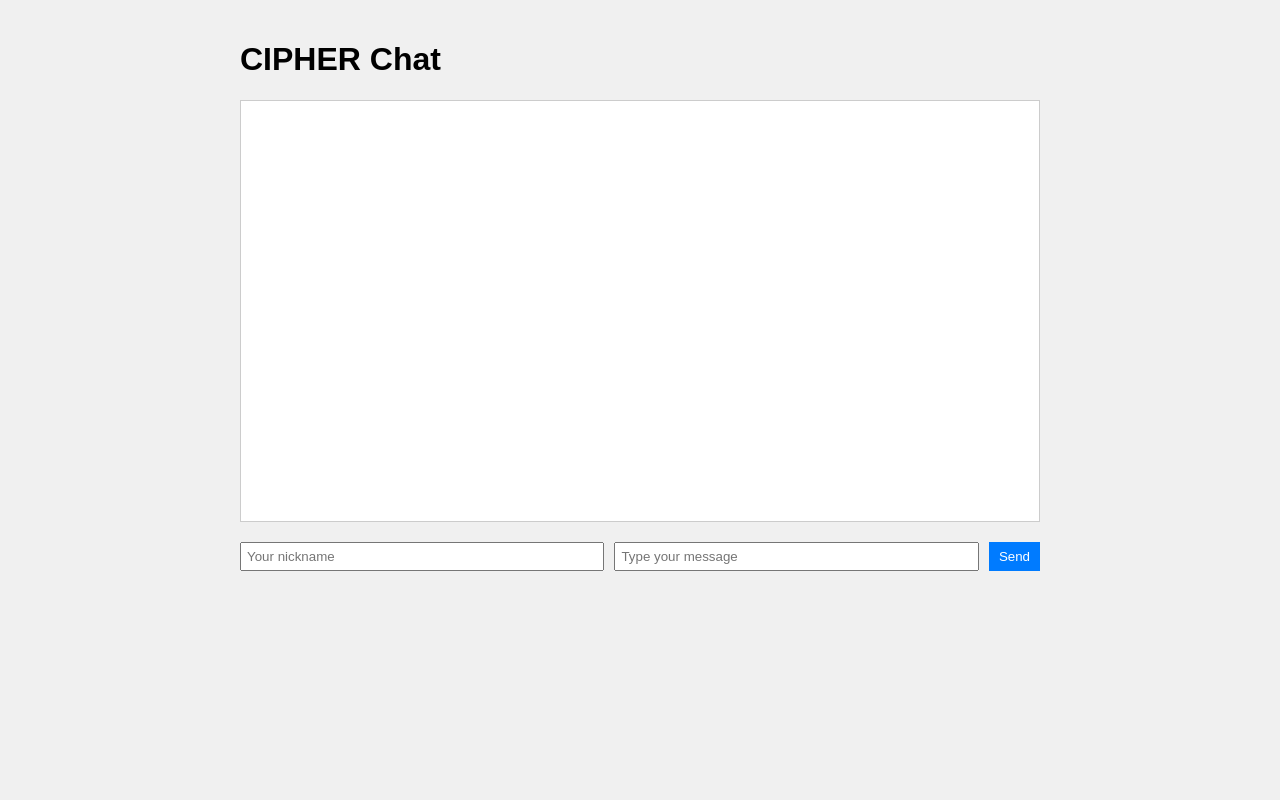
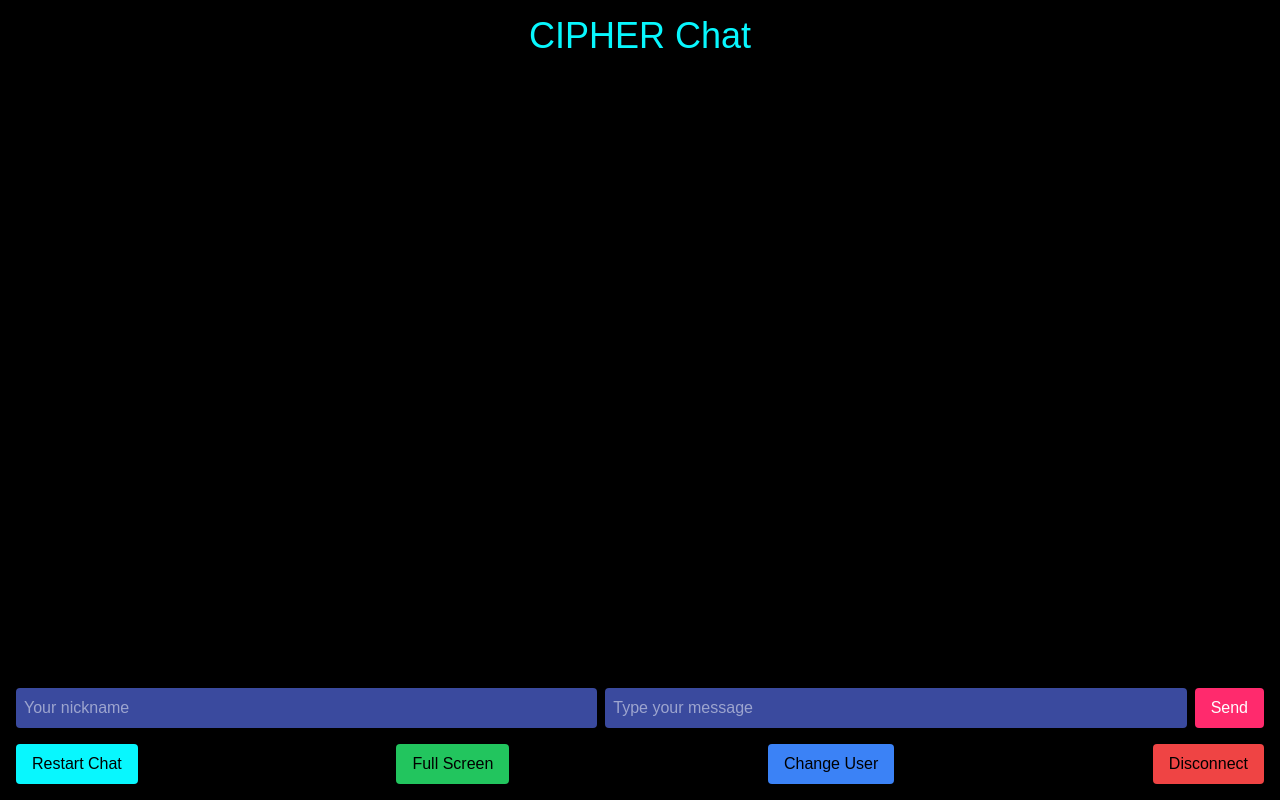
Before and after one commit to Jerieth/CIPHER, a Flask app: page / in a window 1280 px wide. Run offline with Flask 3, Linux system fonts and the light colour scheme; some libraries are stand-ins or nearby versions.

Commit message:
Agent step completed: Revert the repository to checkpoint be81cadc

```diff
--- a/static/css/output.css
+++ b/static/css/output.css
@@ -554,18 +554,203 @@ video {
   display: none;
 }
 
+.container {
+  width: 100%;
+}
+
+@media (min-width: 640px) {
+  .container {
+    max-width: 640px;
+  }
+}
+
+@media (min-width: 768px) {
+  .container {
+    max-width: 768px;
+  }
+}
+
+@media (min-width: 1024px) {
+  .container {
+    max-width: 1024px;
+  }
+}
+
+@media (min-width: 1280px) {
+  .container {
+    max-width: 1280px;
+  }
+}
+
+@media (min-width: 1536px) {
+  .container {
+    max-width: 1536px;
+  }
+}
+
 .static {
   position: static;
+}
+
+.mx-auto {
+  margin-left: auto;
+  margin-right: auto;
+}
+
+.mb-4 {
+  margin-bottom: 1rem;
 }
 
 .flex {
   display: flex;
 }
 
+.h-screen {
+  height: 100vh;
+}
+
 .flex-grow {
   flex-grow: 1;
 }
 
-.border {
-  border-width: 1px;
+.flex-col {
+  flex-direction: column;
 }
+
+.justify-between {
+  justify-content: space-between;
+}
+
+.gap-2 {
+  gap: 0.5rem;
+}
+
+.overflow-y-auto {
+  overflow-y: auto;
+}
+
+.rounded {
+  border-radius: 0.25rem;
+}
+
+.rounded-lg {
+  border-radius: 0.5rem;
+}
+
+.bg-black {
+  --tw-bg-opacity: 1;
+  background-color: rgb(0 0 0 / var(--tw-bg-opacity));
+}
+
+.bg-blue-500 {
+  --tw-bg-opacity: 1;
+  background-color: rgb(59 130 246 / var(--tw-bg-opacity));
+}
+
+.bg-cosmic-blue {
+  --tw-bg-opacity: 1;
+  background-color: rgb(58 74 158 / var(--tw-bg-opacity));
+}
+
+.bg-deep-space {
+  --tw-bg-opacity: 1;
+  background-color: rgb(0 0 0 / var(--tw-bg-opacity));
+}
+
+.bg-green-500 {
+  --tw-bg-opacity: 1;
+  background-color: rgb(34 197 94 / var(--tw-bg-opacity));
+}
+
+.bg-neon-cyan {
+  --tw-bg-opacity: 1;
+  background-color: rgb(8 247 254 / var(--tw-bg-opacity));
+}
+
+.bg-neon-pink {
+  --tw-bg-opacity: 1;
+  background-color: rgb(255 42 109 / var(--tw-bg-opacity));
+}
+
+.bg-red-500 {
+  --tw-bg-opacity: 1;
+  background-color: rgb(239 68 68 / var(--tw-bg-opacity));
+}
+
+.bg-opacity-75 {
+  --tw-bg-opacity: 0.75;
+}
+
+.p-2 {
+  padding: 0.5rem;
+}
+
+.p-4 {
+  padding: 1rem;
+}
+
+.px-4 {
+  padding-left: 1rem;
+  padding-right: 1rem;
+}
+
+.py-2 {
+  padding-top: 0.5rem;
+  padding-bottom: 0.5rem;
+}
+
+.text-center {
+  text-align: center;
+}
+
+.font-orbitron {
+  font-family: Orbitron, sans-serif;
+}
+
+.text-4xl {
+  font-size: 2.25rem;
+  line-height: 2.5rem;
+}
+
+.text-deep-space {
+  --tw-text-opacity: 1;
+  color: rgb(0 0 0 / var(--tw-text-opacity));
+}
+
+.text-neon-cyan {
+  --tw-text-opacity: 1;
+  color: rgb(8 247 254 / var(--tw-text-opacity));
+}
+
+.text-star-white {
+  --tw-text-opacity: 1;
+  color: rgb(255 255 255 / var(--tw-text-opacity));
+}
+
+.placeholder-star-white::-moz-placeholder {
+  --tw-placeholder-opacity: 1;
+  color: rgb(255 255 255 / var(--tw-placeholder-opacity));
+}
+
+.placeholder-star-white::placeholder {
+  --tw-placeholder-opacity: 1;
+  color: rgb(255 255 255 / var(--tw-placeholder-opacity));
+}
+
+.placeholder-opacity-50::-moz-placeholder {
+  --tw-placeholder-opacity: 0.5;
+}
+
+.placeholder-opacity-50::placeholder {
+  --tw-placeholder-opacity: 0.5;
+}
+
+.transition-colors {
+  transition-property: color, background-color, border-color, text-decoration-color, fill, stroke;
+  transition-timing-function: cubic-bezier(0.4, 0, 0.2, 1);
+  transition-duration: 150ms;
+}
+
+.hover\:bg-opacity-80:hover {
+  --tw-bg-opacity: 0.8;
+}
--- a/static/js/chat.js
+++ b/static/js/chat.js
@@ -1,23 +1,70 @@
-
 document.addEventListener('DOMContentLoaded', () => {
     const socket = io();
     const chatMessages = document.getElementById('chat-messages');
     const messageForm = document.getElementById('message-form');
     const messageInput = document.getElementById('message-input');
     const nicknameInput = document.getElementById('nickname-input');
+    const changeUserBtn = document.getElementById('change-user-btn');
+    const restartChatBtn = document.getElementById('restart-chat-btn');
+    const fullScreenBtn = document.getElementById('full-screen-btn');
+    const disconnectBtn = document.getElementById('disconnect-btn');
+
+    let isUsernameLocked = false;
 
     messageForm.addEventListener('submit', (e) => {
         e.preventDefault();
         if (messageInput.value && nicknameInput.value) {
             socket.emit('send_message', { message: messageInput.value, nickname: nicknameInput.value });
             messageInput.value = '';
+            if (!isUsernameLocked) {
+                nicknameInput.readOnly = true;
+                isUsernameLocked = true;
+            }
         }
     });
 
     socket.on('receive_message', (data) => {
         const messageElement = document.createElement('div');
+        messageElement.classList.add('message', data.nickname === 'CIPHER' ? 'cipher-message' : 'user-message');
         messageElement.textContent = `${data.nickname}: ${data.message}`;
         chatMessages.appendChild(messageElement);
         chatMessages.scrollTop = chatMessages.scrollHeight;
     });
+
+    changeUserBtn.addEventListener('click', () => {
+        nicknameInput.readOnly = false;
+        isUsernameLocked = false;
+        nicknameInput.value = '';
+        nicknameInput.focus();
+    });
+
+    restartChatBtn.addEventListener('click', () => {
+        chatMessages.innerHTML = '';
+        nicknameInput.readOnly = false;
+        isUsernameLocked = false;
+        nicknameInput.value = '';
+        nicknameInput.focus();
+        socket.emit('restart_chat');
+    });
+
+    fullScreenBtn.addEventListener('click', () => {
+        if (!document.fullscreenElement) {
+            document.documentElement.requestFullscreen();
+        } else {
+            document.exitFullscreen();
+        }
+    });
+
+    disconnectBtn.addEventListener('click', () => {
+        socket.disconnect();
+        chatMessages.innerHTML += '<div class="system-message">Disconnected from server</div>';
+    });
+
+    socket.on('connect', () => {
+        chatMessages.innerHTML += '<div class="system-message">Connected to server</div>';
+    });
+
+    socket.on('disconnect', () => {
+        chatMessages.innerHTML += '<div class="system-message">Disconnected from server</div>';
+    });
 });
--- a/templates/index.html
+++ b/templates/index.html
@@ -1,4 +1,3 @@
-
 <!DOCTYPE html>
 <html lang="en">
 <head>
@@ -6,47 +5,24 @@
     <meta name="viewport" content="width=device-width, initial-scale=1.0">
     <title>CIPHER Chat</title>
     <script src="https://cdnjs.cloudflare.com/ajax/libs/socket.io/4.0.1/socket.io.js"></script>
-    <style>
-        body {
-            font-family: Arial, sans-serif;
-            max-width: 800px;
-            margin: 0 auto;
-            padding: 20px;
-            background-color: #f0f0f0;
-        }
-        #chat-messages {
-            height: 400px;
-            overflow-y: auto;
-            border: 1px solid #ccc;
-            padding: 10px;
-            margin-bottom: 20px;
-            background-color: white;
-        }
-        #message-form {
-            display: flex;
-            gap: 10px;
-        }
-        input[type="text"] {
-            flex-grow: 1;
-            padding: 5px;
-        }
-        button {
-            padding: 5px 10px;
-            background-color: #007bff;
-            color: white;
-            border: none;
-            cursor: pointer;
-        }
-    </style>
+    <link href="{{ url_for('static', filename='css/output.css') }}" rel="stylesheet">
 </head>
-<body>
-    <h1>CIPHER Chat</h1>
-    <div id="chat-messages"></div>
-    <form id="message-form">
-        <input type="text" id="nickname-input" placeholder="Your nickname" required>
-        <input type="text" id="message-input" placeholder="Type your message" required>
-        <button type="submit">Send</button>
-    </form>
+<body class="bg-deep-space text-star-white font-orbitron">
+    <div class="container mx-auto p-4 flex flex-col h-screen">
+        <h1 class="text-4xl mb-4 text-center text-neon-cyan">CIPHER Chat</h1>
+        <div id="chat-messages" class="flex-grow overflow-y-auto mb-4 p-4 bg-black bg-opacity-75 rounded-lg"></div>
+        <form id="message-form" class="flex gap-2 mb-4">
+            <input type="text" id="nickname-input" placeholder="Your nickname" required class="flex-grow p-2 rounded bg-cosmic-blue text-star-white placeholder-star-white placeholder-opacity-50">
+            <input type="text" id="message-input" placeholder="Type your message" required class="flex-grow p-2 rounded bg-cosmic-blue text-star-white placeholder-star-white placeholder-opacity-50">
+            <button type="submit" class="px-4 py-2 bg-neon-pink text-star-white rounded hover:bg-opacity-80 transition-colors">Send</button>
+        </form>
+        <div class="flex justify-between">
+            <button id="restart-chat-btn" class="px-4 py-2 bg-neon-cyan text-deep-space rounded hover:bg-opacity-80 transition-colors">Restart Chat</button>
+            <button id="full-screen-btn" class="px-4 py-2 bg-green-500 text-deep-space rounded hover:bg-opacity-80 transition-colors">Full Screen</button>
+            <button id="change-user-btn" class="px-4 py-2 bg-blue-500 text-deep-space rounded hover:bg-opacity-80 transition-colors">Change User</button>
+            <button id="disconnect-btn" class="px-4 py-2 bg-red-500 text-deep-space rounded hover:bg-opacity-80 transition-colors">Disconnect</button>
+        </div>
+    </div>
     <script src="{{ url_for('static', filename='js/chat.js') }}"></script>
 </body>
 </html>
```
